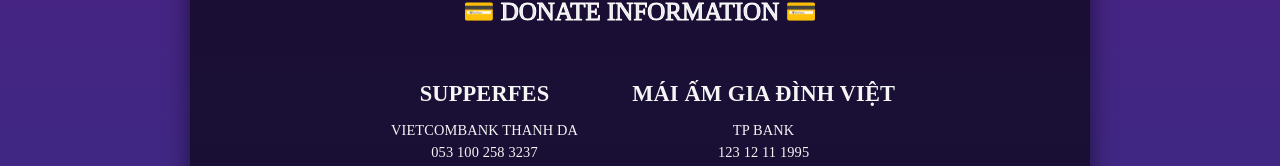
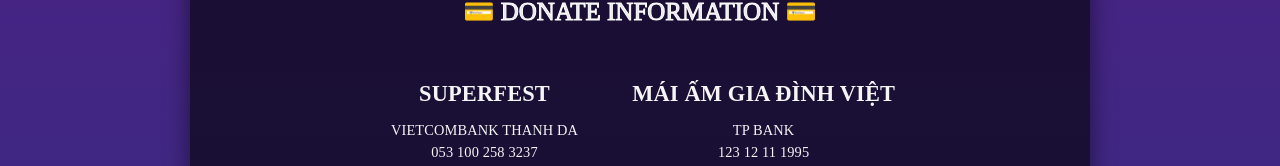
Before and after one commit to nth-Higooo/donateWeb, a React (Create React App) app: page / in a window 1280 px wide. Shown: the part 1704-1870 px from the top of the page. Built offline with nearby package versions, Linux system fonts and the light colour scheme; no server answers; a web font is replaced by a local one.

Commit message:
Update DonateSection.js

```diff
--- a/src/components/DonateSection.js
+++ b/src/components/DonateSection.js
@@ -54,7 +54,7 @@
                     mb: 1,
                   }}
                 >
-                  SUPPERFES
+                  SUPERFEST
                 </Typography>
                 <Typography
                   sx={{
```
